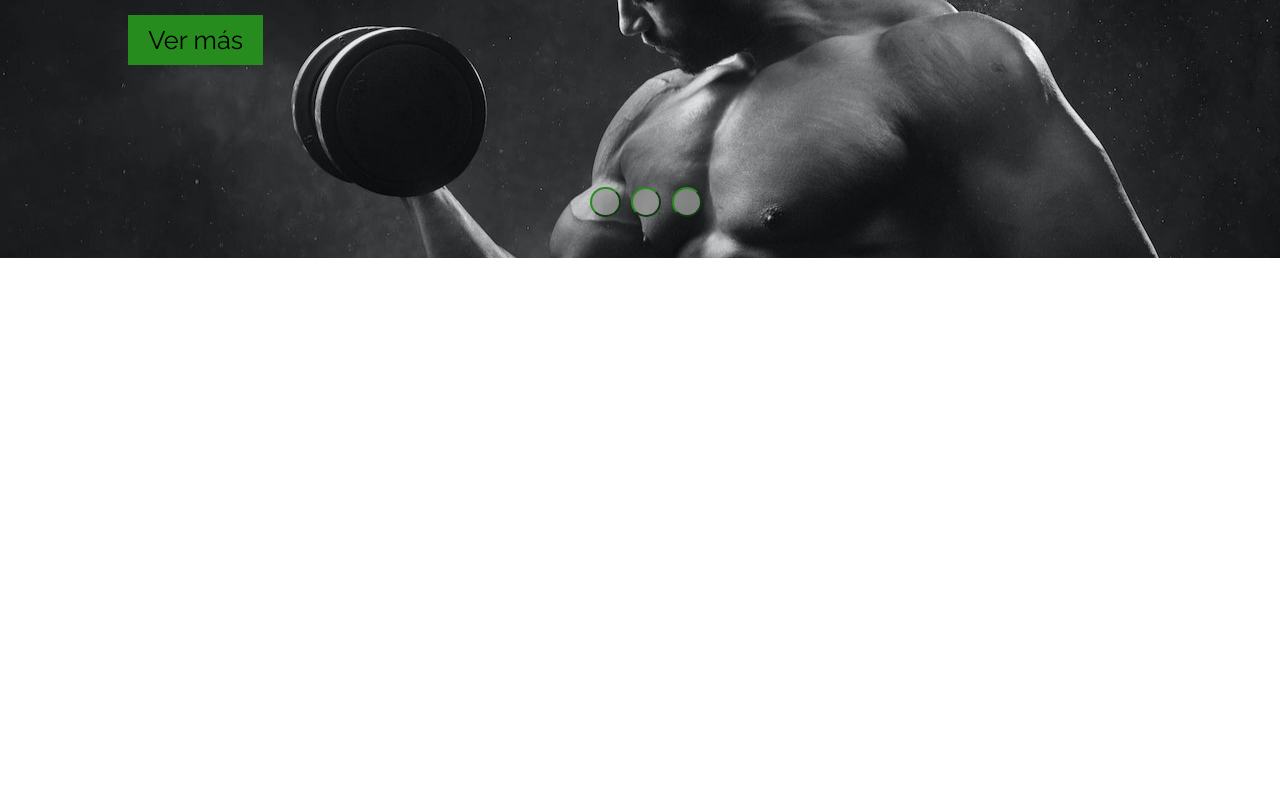
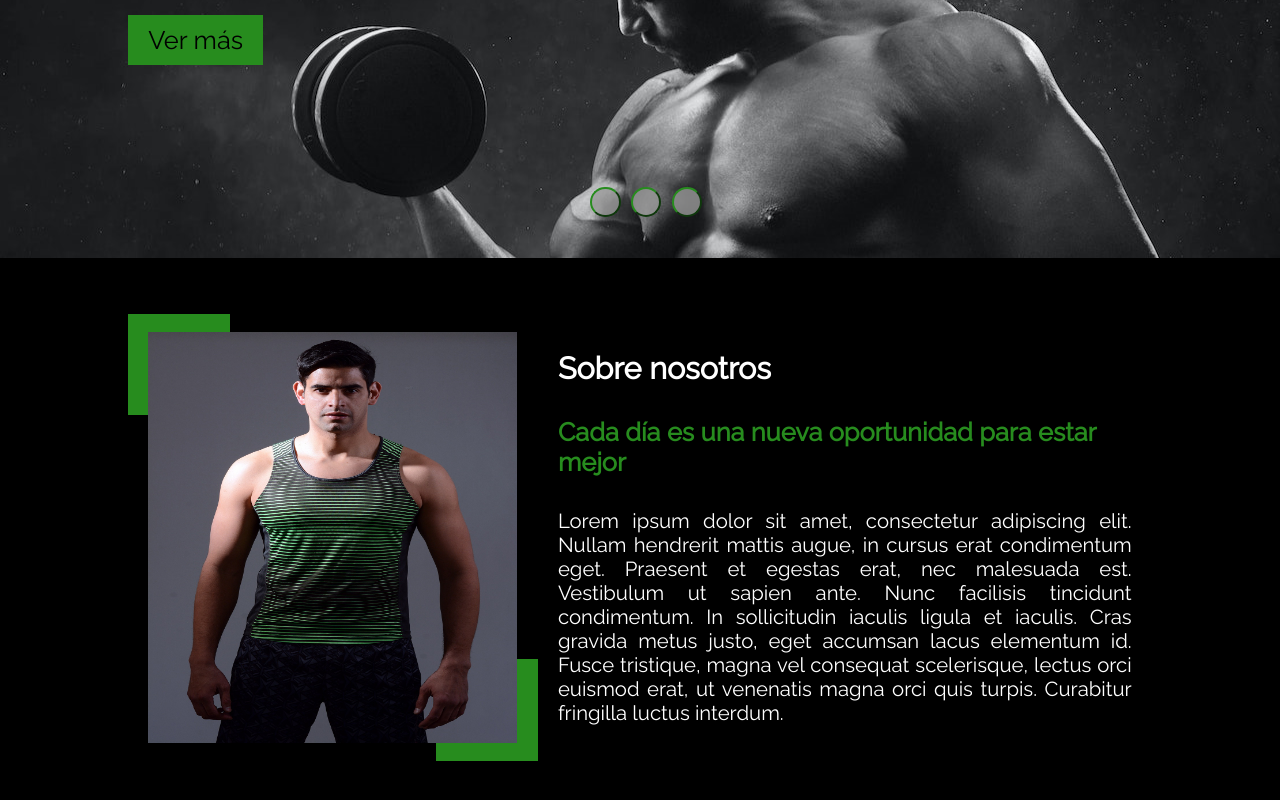
Before and after one commit to MauCoden95/fitben, a Vue app: page / in a window 1280 px wide. Shown: the part 372-1172 px from the top of the page. Before the commit the page ends 800 px from the top, so only its background shows below. Built offline with nearby package versions, Linux system fonts and the light colour scheme.

Commit message:
About Terminado

```diff
--- a/src/App.vue
+++ b/src/App.vue
@@ -1,17 +1,20 @@
 <template>
   <AppHeader></AppHeader>
   <AppBanner></AppBanner>
+  <AppAbout></AppAbout>
 </template>
 
 <script>
 import AppHeader from './components/Header.vue'
 import AppBanner from './components/Banner.vue'
+import AppAbout from './components/About.vue'
 
 export default {
   name: 'App',
   components: {
     AppHeader,
-    AppBanner
+    AppBanner,
+    AppAbout
   }
 }
 </script>
@@ -25,6 +28,7 @@ export default {
     box-sizing: border-box;
     transition: all 300ms;
     font-family: 'Raleway', sans-serif;
+    scroll-behavior: smooth;
   }
 
   :root{
--- /dev/null
+++ b/src/components/About.vue
@@ -0,0 +1,99 @@
+<template>
+    <section id="about">
+        <div class="center">
+            <div class="about-img">
+                <img src="../assets/img/About-img.jpg" alt="">
+                <div class="about-box about-box-1"></div>
+                <div class="about-box about-box-2"></div>
+            </div>
+
+            <div class="about-info">
+                <h2>Sobre nosotros</h2>
+                <h3>Cada día es una nueva oportunidad para estar mejor</h3>
+                <p>
+                    Lorem ipsum dolor sit amet, consectetur adipiscing elit. Nullam hendrerit mattis augue, in cursus erat condimentum eget. Praesent et egestas erat, nec malesuada est. Vestibulum ut sapien ante. Nunc facilisis tincidunt condimentum. In sollicitudin iaculis ligula et iaculis. Cras gravida metus justo, eget accumsan lacus elementum id. Fusce tristique, magna vel consequat scelerisque, lectus orci euismod erat, ut venenatis magna orci quis turpis. Curabitur fringilla luctus interdum.
+                </p>
+            </div>
+        </div>
+    </section>
+</template>
+
+
+<script>
+    export default {
+        name: 'AppAbout'
+    }
+</script>
+
+
+<style>
+    #about{
+        width: 100%;
+        height: 55rem;
+        background: #000;
+    }
+
+    #about .center{
+        display: flex;
+        align-items: center;
+        justify-content: space-around;
+    }
+
+    .about-img{
+        position: relative;
+        width: 40%;
+        height: 80%;
+        display: flex;
+        justify-content: center;
+        align-items: center;
+    }
+
+    .about-img img{
+        display: block;
+        width: 90%;
+        height: 92%;
+        z-index: 2;
+    }
+
+    .about-box{
+        position: absolute;
+        background: var(--color);
+        z-index: 1;
+        width: 10rem;
+        height: 10rem;
+    }
+
+    .about-box-1{
+        top: 0;
+        left: 0;
+    }
+
+    .about-box-2{
+        bottom: 0;
+        right: 0;
+    }
+    .about-info{
+        width: 60%;
+        height: 80%;
+        padding: 2rem;
+        display: flex;
+        flex-direction: column;
+        justify-content: space-around;
+    }
+
+    .about-info h2{
+        font-size: 3rem;
+        color: #fff;
+    }
+
+    .about-info h3{
+        font-size: 2.5rem;
+        color: var(--color);
+    }
+
+    .about-info p{
+        text-align: justify;
+        font-size: 2rem;
+        color: #fff;
+    }
+</style>
--- a/src/components/Header.vue
+++ b/src/components/Header.vue
@@ -5,8 +5,8 @@
 
             <nav id="navbar">
                 <ul>
-                    <li><a href="">Inicio</a></li>
-                    <li><a href="">Nosotros</a></li>
+                    <li><a href="#">Inicio</a></li>
+                    <li><a href="#about">Nosotros</a></li>
                     <li><a href="">Precios</a></li>
                     <li><a href="">Entrenadores</a></li>
                     <li><a href="">Contacto</a></li>
```
Also changed, not shown: src/assets/img/About-img.jpg (added).
